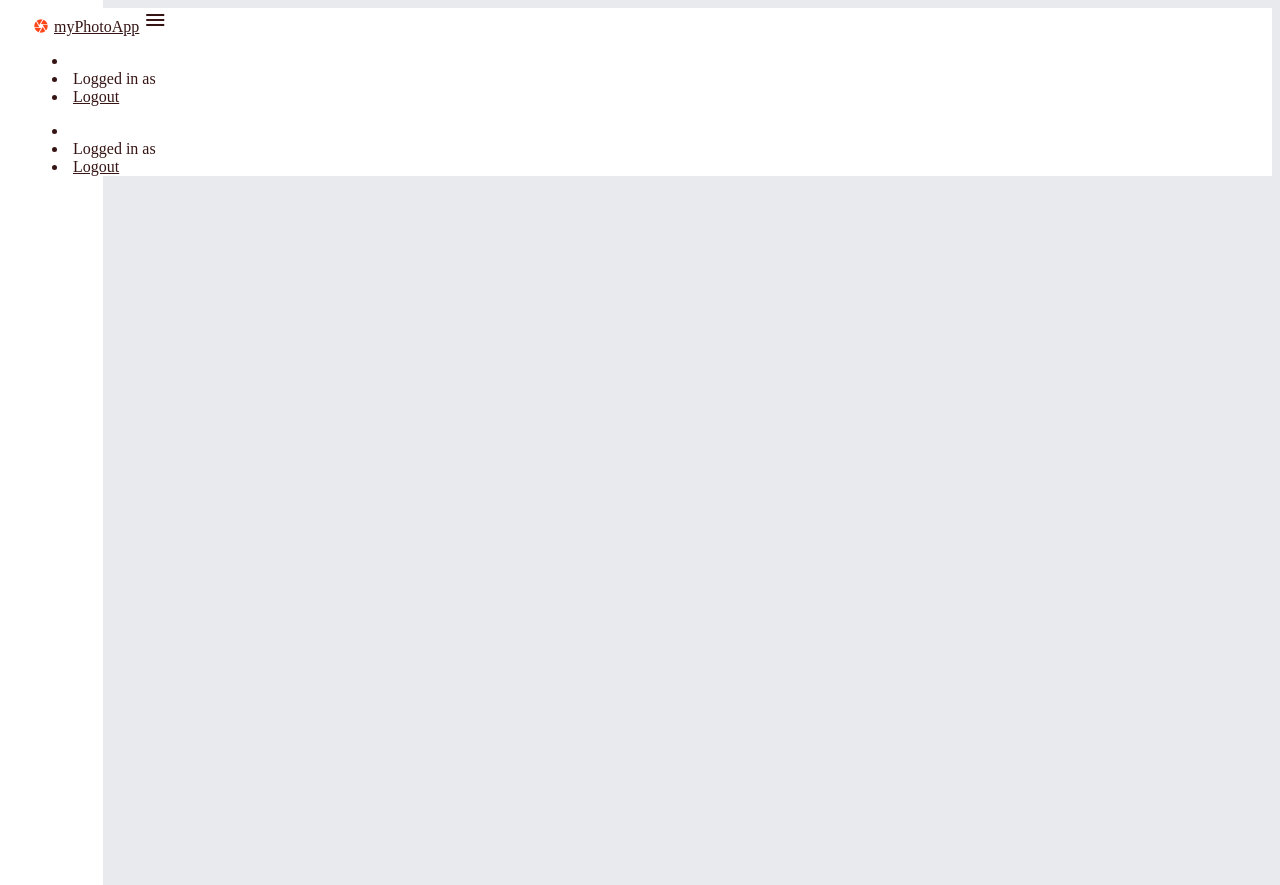
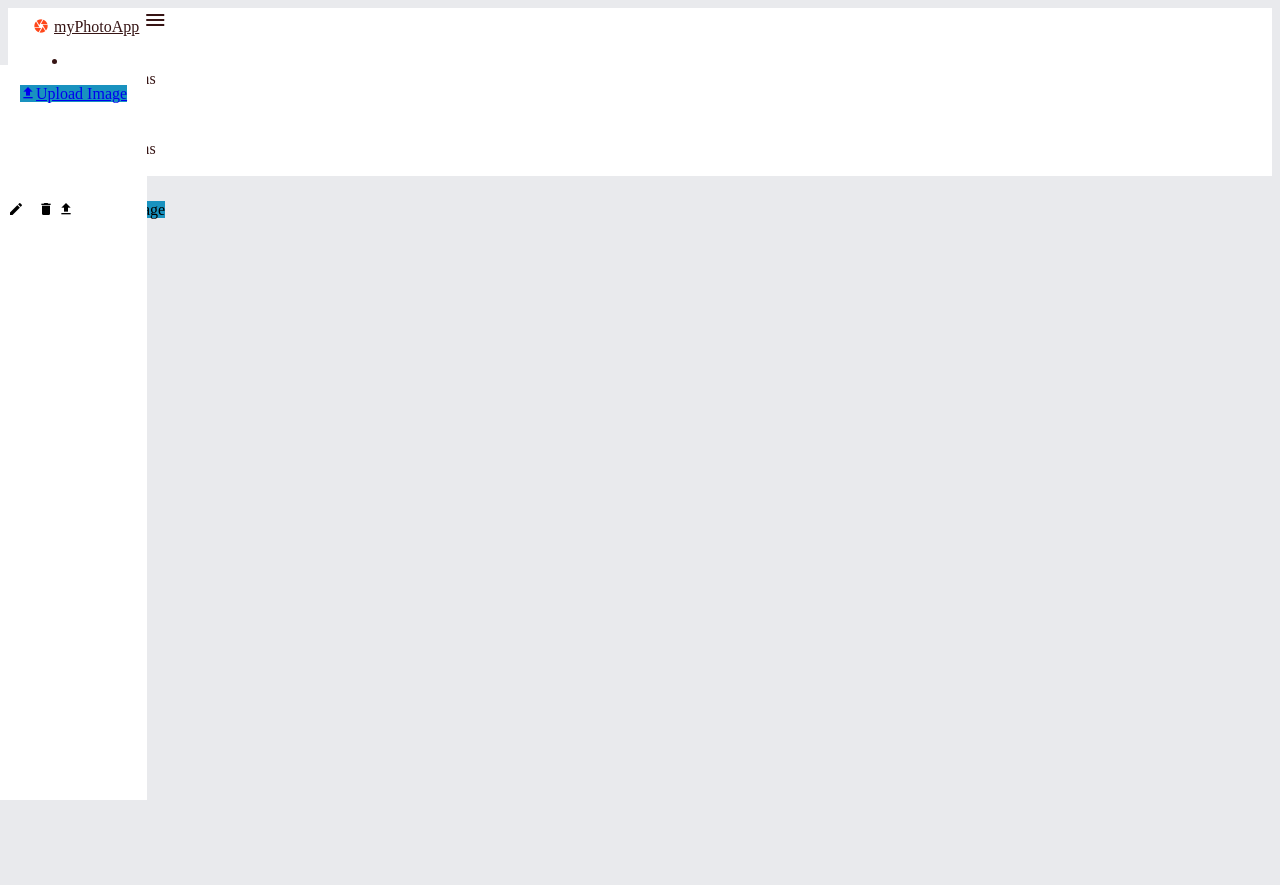
Before and after one commit to andela-ooshodi/django-photo-application, a Django app: template djangophotoapp/photoapp/templates/photoapp/home.html in a window 1280 px wide. After the commit the page ends 800 px from the top, so only its background shows below. Run offline with Django 3.2, Linux system fonts and the light colour scheme; the template is opened without the code that fills it, so the values that code supplies are empty; some libraries are stand-ins or nearby versions.

Commit message:
(Feature) Initial styling HTML and CSS for home page

```diff
--- a/djangophotoapp/photoapp/static/css/base.css
+++ b/djangophotoapp/photoapp/static/css/base.css
@@ -78,20 +78,42 @@ nav ul li {
 
 .sidebar {
     position: absolute;
-    z-index: -1;
     left: 0;
     bottom: 0;
-    top: 0;
-    min-height: 100%;
+    top: 65px;
     background-color: #fff;
-    padding: 65px 20px 20px;
+    padding: 20px;
 }
 
 .content {
-    background-color: #fff;
+   margin-top: 2%;
+}
+
+#edit {
+    margin-right: 10px;
 }
 
 #upload-button {
-    background-color: #476cb8;
+    background-color: #1992BF;
     width: 100%;
 }
+
+#upload-button-lg {
+    background-color: #1992BF;
+}
+
+.top .btn {
+    background-color: #fff;
+    color: #000;
+
+}
+
+.middle {
+    background-color: #fff;
+    min-height: 100%
+}
+
+.bottom {
+    background-color: #fff;
+    min-height: 100%;
+}
--- a/djangophotoapp/photoapp/templates/photoapp/home.html
+++ b/djangophotoapp/photoapp/templates/photoapp/home.html
@@ -30,20 +30,41 @@
 {% endif %}
 
 <!-- Page Layout -->
-<div class="row">
-    <div class="col s12 m4 l3">
-        <div class="sidebar">
-            <a href="#" id="upload-button" class="waves-effect waves-light btn card-panel hoverable"><i class="mdi mdi-upload left"></i>Upload</a>
-        </div>
-    </div>
+<!-- Sidebar -->
+<div class="sidebar hide-on-med-and-down">
+    <a href="#" id="upload-button" class="waves-effect waves-light btn card-panel hoverable"><i class="mdi mdi-upload left"></i>Upload Image</a>
+</div>
+<!-- Page content -->
+<div class="container">
+    <div class="content">
+        <div class="row">
+            <div class="col s12 m12 l10 push-l2">
+                <div class="row">
+                    <div class="col s12">
+                        <div class="top">
+                            <a id="edit" class="waves-effect waves-light btn card-panel hoverable"><i class="mdi mdi-pencil"></i></a>
+                            <a id="delete" class="waves-effect waves-light btn card-panel hoverable"><i class="mdi mdi-delete"></i></a>
+                            <a id="upload-button-lg" class="hide-on-large-only waves-effect waves-light btn card-panel hoverable right"><i class="mdi mdi-upload left"></i>Upload Image</a>
+                        </div>
+                    </div>
+                </div>
+                <div class="row">
+                    <div class="col s12">
+                        <div class="middle">
 
-    <div class="col s12 m8 l9">
-        <div class="container">
-            <div class="content">
+                        </div>
+                    </div>
+                </div>
+                <div class="row">
+                    <div class="col s12">
+                        <div class="bottom">
+
+                        </div>
+                    </div>
+                </div>
             </div>
         </div>
     </div>
-
 </div>
 
 
```
